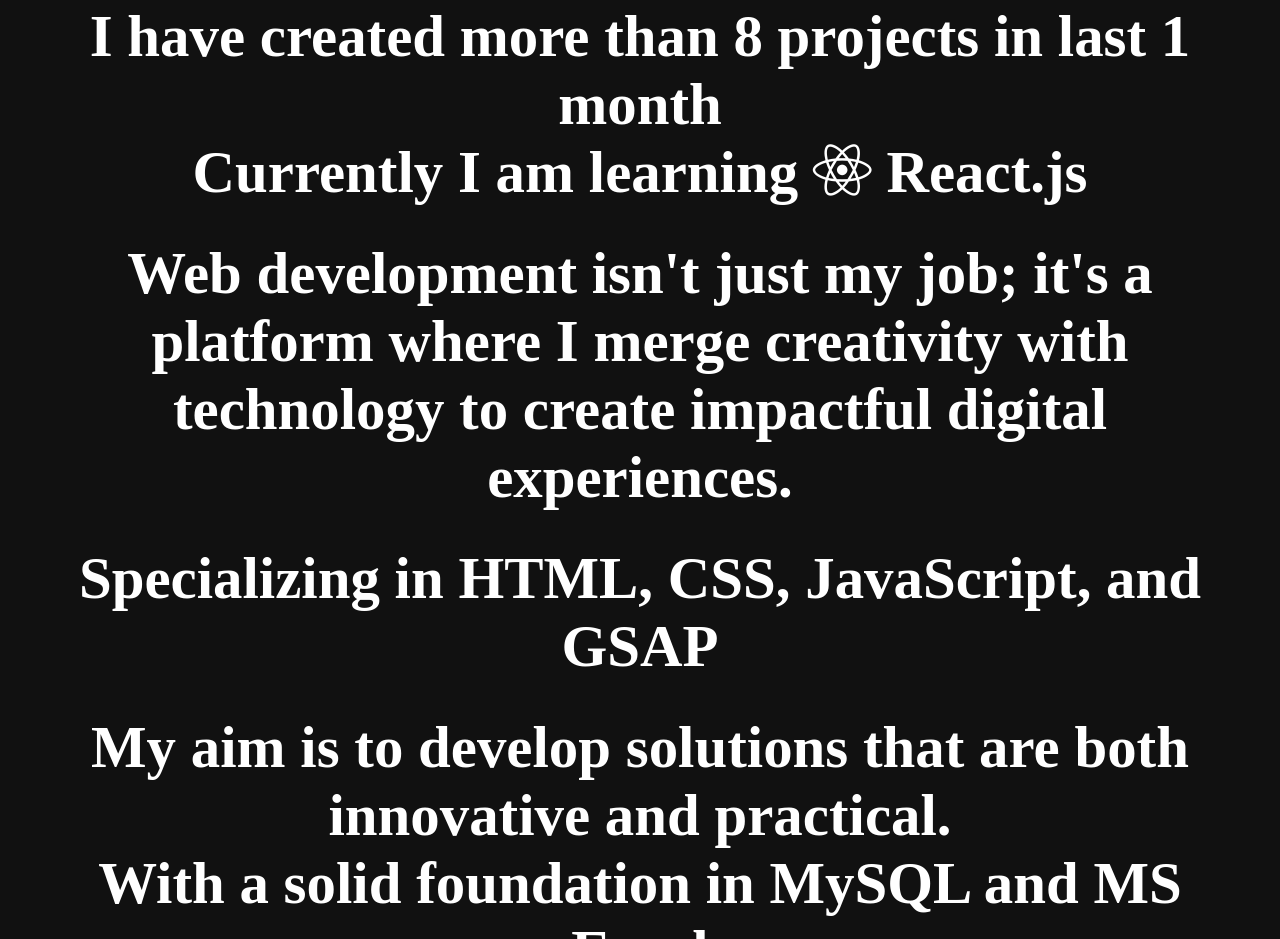
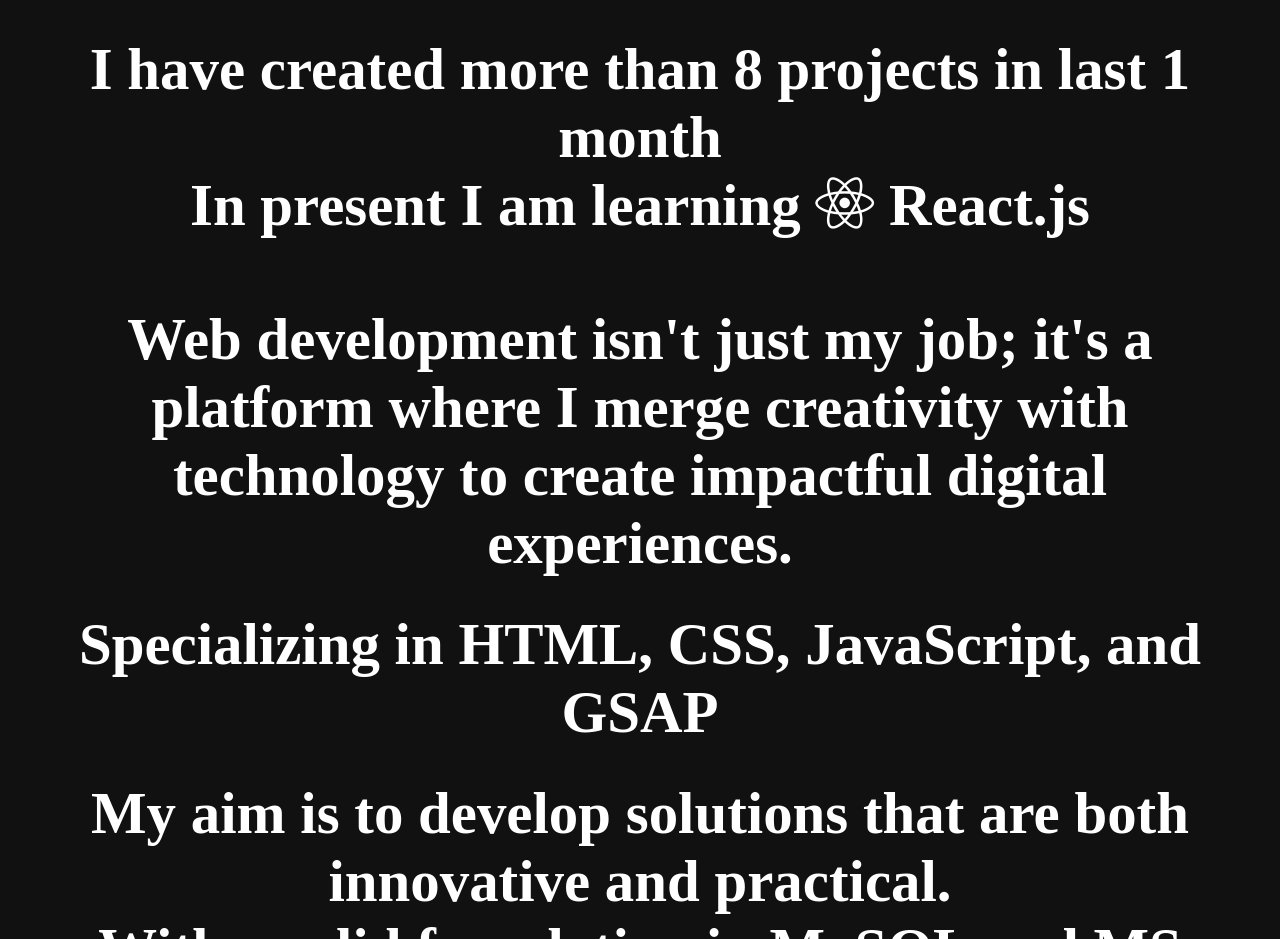
Before and after one commit to Garvithindoliya16/My-portfolio, a plain HTML site: page index.html in a window 1280 px wide. Shown: the part 2111-3050 px from the top of the page. Drawn offline with nearby package versions, Linux system fonts and the light colour scheme.

Commit message:
Update index.html

```diff
--- a/index.html
+++ b/index.html
@@ -49,8 +49,10 @@
             <h1>I've been learning Web development since class 12<sup>th</sup></h1>
             <h1>Currently I am in 1<sup>st</sup> year</h1>
             <br>
+            <br>
             <h1>I have created more than 8 projects in last 1 month</h1>
-            <h1>Currently I am learning <i class="fa-brands fa-react"></i> React.js</h1>
+            <h1>In present I am learning <i class="fa-brands fa-react"></i> React.js</h1>
+            <br>
             <br>
             <h1>Web development isn't just my job; it's a platform where I merge creativity with technology to create impactful digital experiences.</h1>
             <br>
@@ -58,6 +60,7 @@
             <br>
             <h1>My aim is to develop solutions that are both innovative and practical.</h1>
             <h1>With a solid foundation in MySQL and MS Excel</h1>
+            <br>
             <br>
             <h1>I bring a unique perspective to data-driven challenges,</h1>
             <h1>enhancing the functionality and user engagement of our projects</h1>
```
